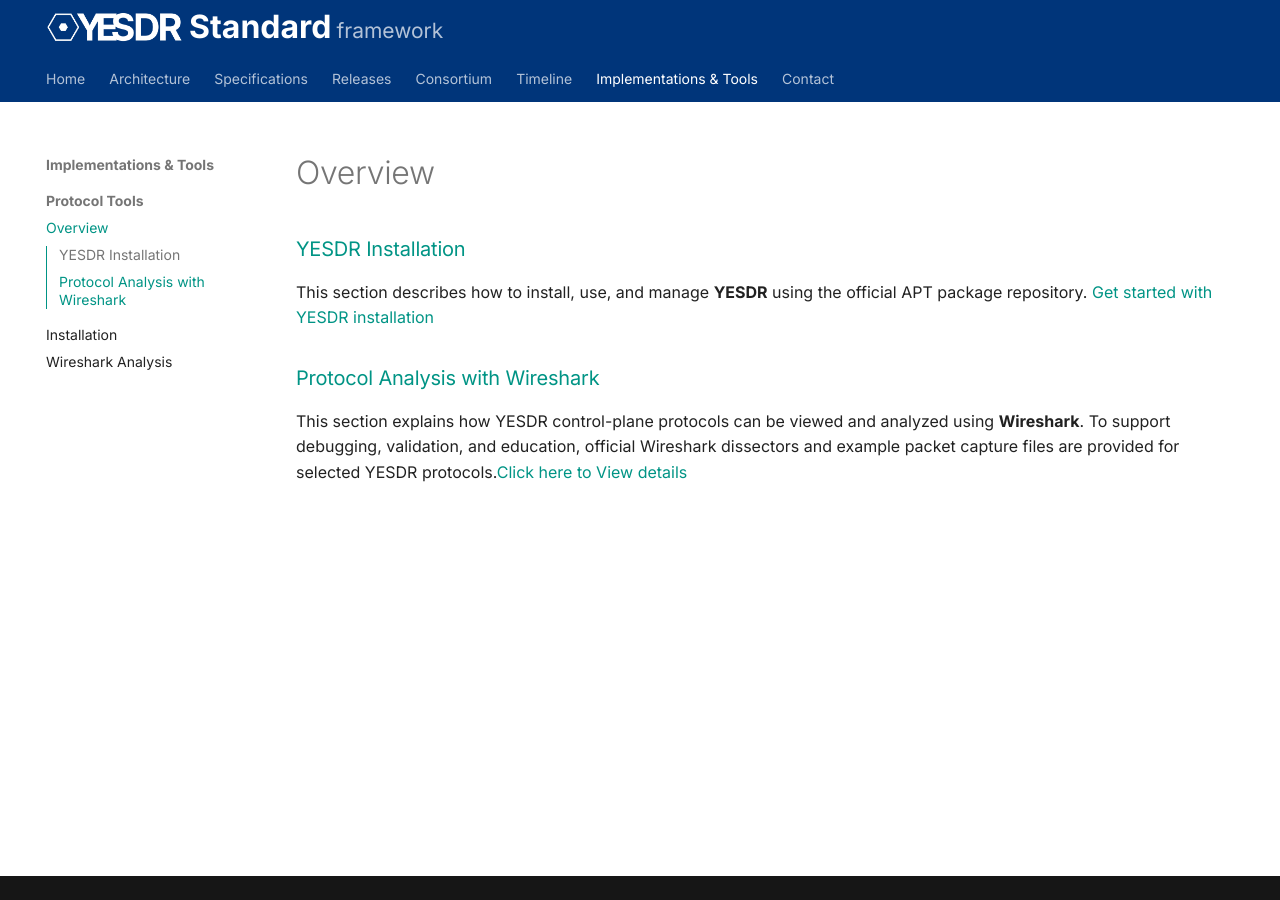
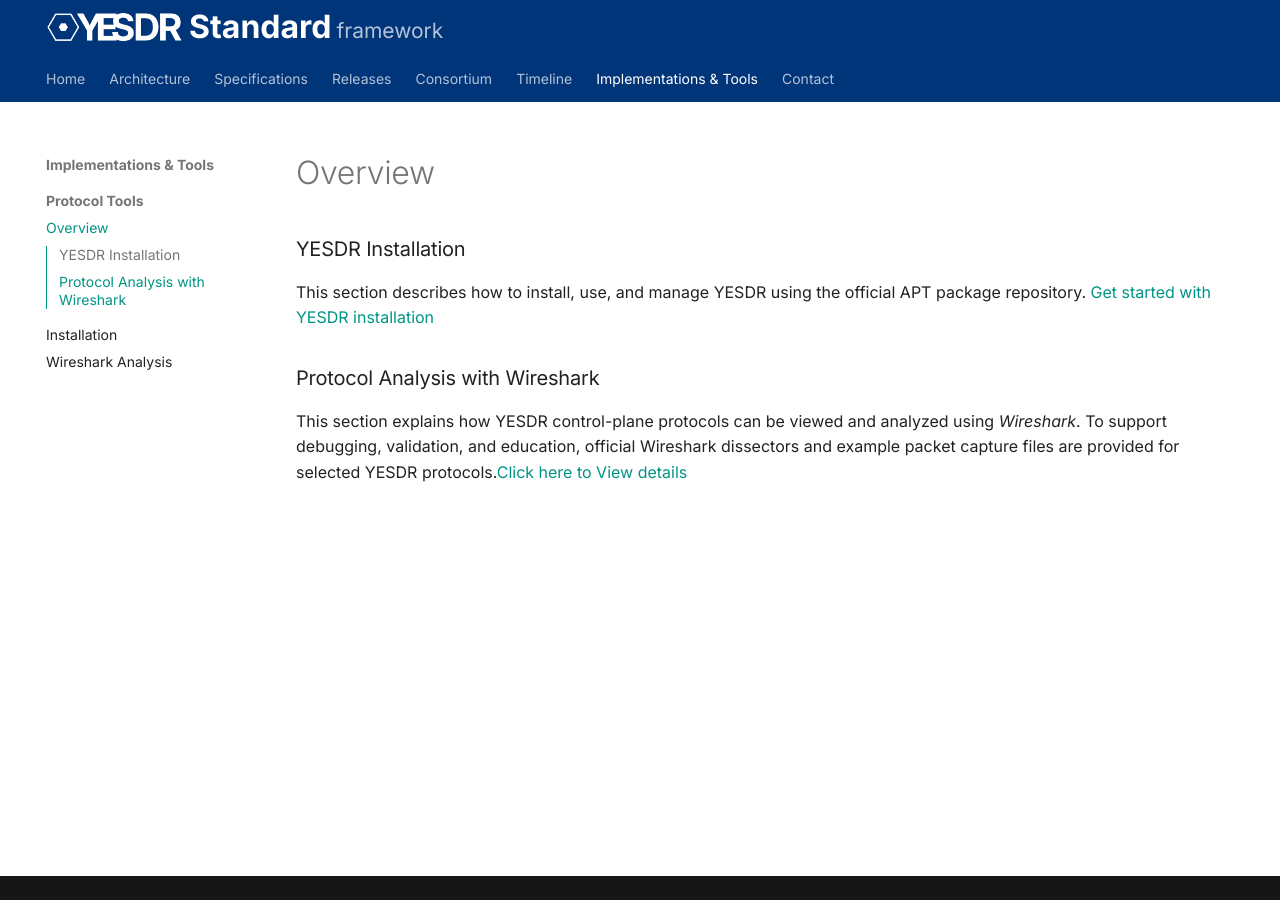
Before and after one commit to chandharlabs/yesdr-standard, an MkDocs documentation site: the page built from docs/implementations/index.md, in a window 1280 px wide. Built offline with MkDocs 1.6.1 and Material for MkDocs 9.7.7, drawn with Linux system fonts in a browser that asks for light colours; part of the change alters nothing that is shown.

```diff
--- a/docs/implementations/index.md
+++ b/docs/implementations/index.md
@@ -1,11 +1,11 @@
 
-### [YESDR Installation](Installation.md)
+### YESDR Installation
 
-This section describes how to install, use, and manage **YESDR** using the official APT package repository. [Get started with YESDR installation](Installation.md)
+This section describes how to install, use, and manage YESDR using the official APT package repository. [Get started with YESDR installation](Installation.md)
 
-### [Protocol Analysis with Wireshark](protocol-tools.md)
+### Protocol Analysis with Wireshark
 
 This section explains how YESDR control-plane protocols can be viewed and analyzed
-using **Wireshark**. To support debugging, validation, and education, official
+using *Wireshark*. To support debugging, validation, and education, official
 Wireshark dissectors and example packet capture files are provided for selected
 YESDR protocols.[Click here to View details](protocol-tools.md)
```
